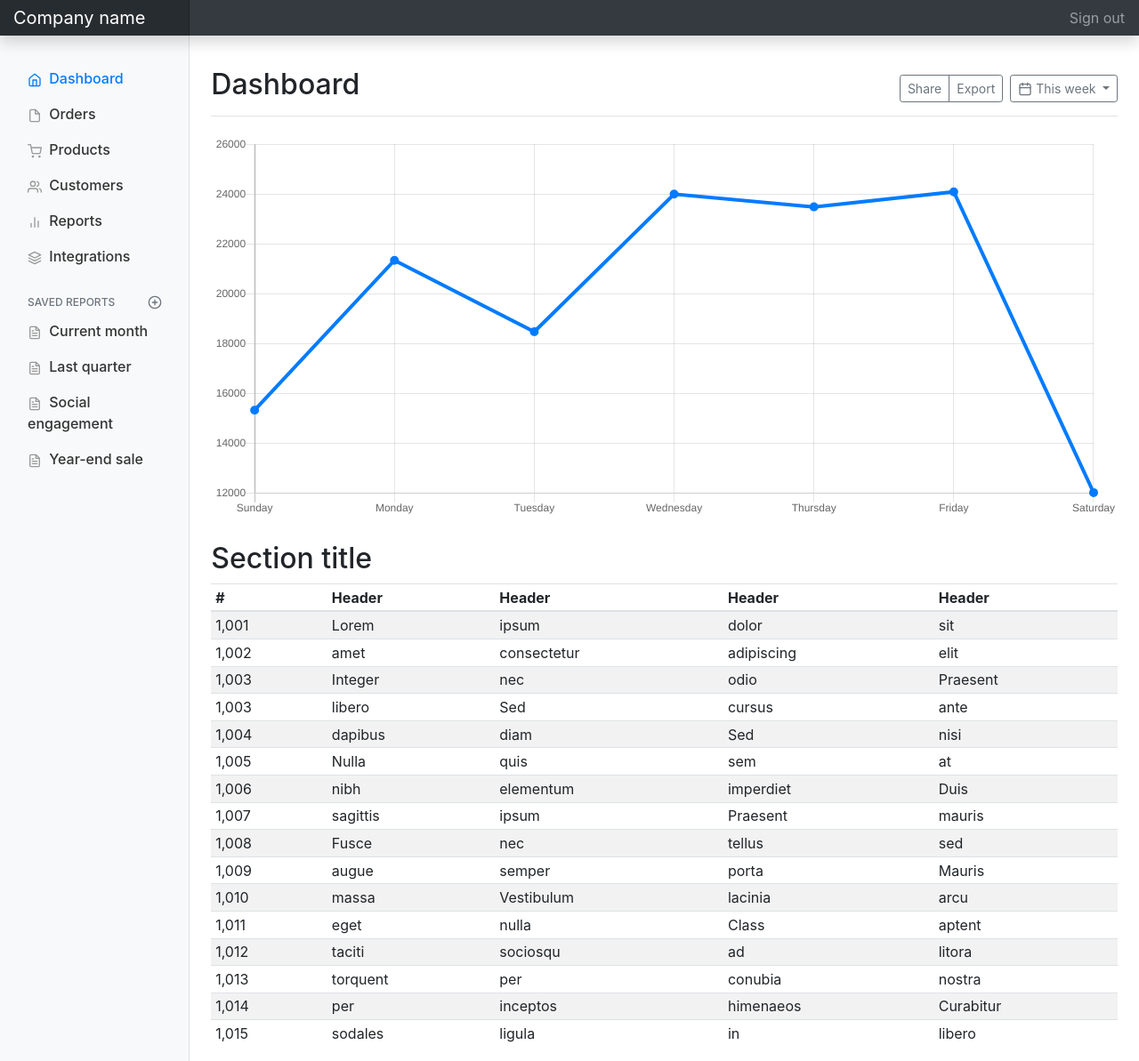
After one commit to bisquetocs/proyecto_bisquet, a Django app: template ocs/empleados/templates/empleados/dash.html in a window 1280 px wide. The commit adds this page. Shown: the whole page at 89% size. Run offline with Django 3.2, Linux system fonts and the light colour scheme; the template is opened without the code that fills it, so the values that code supplies are empty; some libraries are stand-ins or nearby versions.

Commit message:
Dashboard y tablas

```diff
--- /dev/null
+++ b/ocs/empleados/static/empleados/dashboard.css
@@ -0,0 +1,101 @@
+body {
+  font-size: .875rem;
+  color : green;
+}
+
+.feather {
+  width: 16px;
+  height: 16px;
+  vertical-align: text-bottom;
+}
+
+/*
+ * Sidebar
+ */
+
+.sidebar {
+  position: fixed;
+  top: 0;
+  bottom: 0;
+  left: 0;
+  z-index: 100; /* Behind the navbar */
+  padding: 60px 0 0; /* Height of navbar */
+  box-shadow: inset -1px 0 0 rgba(0, 0, 0, .1);
+}
+
+.sidebar-sticky {
+  position: relative;
+  top: 0;
+  height: calc(100vh - 48px);
+  padding-top: .5rem;
+  overflow-x: hidden;
+  overflow-y: auto; /* Scrollable contents if viewport is shorter than content. */
+}
+
+@supports ((position: -webkit-sticky) or (position: sticky)) {
+  .sidebar-sticky {
+    position: -webkit-sticky;
+    position: sticky;
+  }
+}
+
+.sidebar .nav-link {
+  font-weight: 500;
+  color: #333;
+}
+
+.sidebar .nav-link .feather {
+  margin-right: 4px;
+  color: #999;
+}
+
+.sidebar .nav-link.active {
+  color: #007bff;
+}
+
+.sidebar .nav-link:hover .feather,
+.sidebar .nav-link.active .feather {
+  color: inherit;
+}
+
+.sidebar-heading {
+  font-size: .75rem;
+  text-transform: uppercase;
+}
+
+/*
+ * Content
+ */
+
+[role="main"] {
+  padding-top: 60px; /* Space for fixed navbar */
+}
+
+/*
+ * Navbar
+ */
+
+.navbar-brand {
+  padding-top: .75rem;
+  padding-bottom: .75rem;
+  font-size: 1rem;
+  background-color: rgba(0, 0, 0, .25);
+  box-shadow: inset -1px 0 0 rgba(0, 0, 0, .25);
+}
+
+.navbar .form-control {
+  padding: .75rem 1rem;
+  border-width: 0;
+  border-radius: 0;
+}
+
+.form-control-dark {
+  color: #fff;
+  background-color: rgba(255, 255, 255, .1);
+  border-color: rgba(255, 255, 255, .1);
+}
+
+.form-control-dark:focus {
+  border-color: transparent;
+  box-shadow: 0 0 0 3px rgba(255, 255, 255, .25);
+}
--- /dev/null
+++ b/ocs/empleados/templates/empleados/dash.html
@@ -0,0 +1,303 @@
+{% load static %}
+
+<link rel="stylesheet" type="text/css" href="{% static 'empleados/dashboard.css' %}">
+
+  <head>
+
+    <meta charset="utf-8">
+    <meta name="viewport" content="width=device-width, initial-scale=1, shrink-to-fit=no">
+    <meta name="description" content="">
+    <meta name="author" content="">
+
+    <title>Dashboard OCS</title>
+
+    <!-- Bootstrap core CSS -->
+    <link rel="stylesheet" href="https://stackpath.bootstrapcdn.com/bootstrap/4.1.3/css/bootstrap.min.css" integrity="sha384-MCw98/SFnGE8fJT3GXwEOngsV7Zt27NXFoaoApmYm81iuXoPkFOJwJ8ERdknLPMO" crossorigin="anonymous">
+
+    <!-- Custom styles for this template -->
+  </head>
+
+  <body>
+    <nav class="navbar navbar-dark fixed-top bg-dark flex-md-nowrap p-0 shadow">
+      <a class="navbar-brand col-sm-3 col-md-2 mr-0" href="#">Company name</a>
+      <ul class="navbar-nav px-3">
+        <li class="nav-item text-nowrap">
+          <a class="nav-link" href="#">Sign out</a>
+        </li>
+      </ul>
+    </nav>
+
+    <div class="container-fluid">
+      <div class="row">
+        <nav class="col-md-2 d-none d-md-block bg-light sidebar">
+          <div class="sidebar-sticky">
+            <ul class="nav flex-column">
+              <li class="nav-item">
+                <a class="nav-link active" href="#">
+                  <span data-feather="home"></span>
+                  Dashboard <span class="sr-only">(current)</span>
+                </a>
+              </li>
+              <li class="nav-item">
+                <a class="nav-link" href="#">
+                  <span data-feather="file"></span>
+                  Orders
+                </a>
+              </li>
+              <li class="nav-item">
+                <a class="nav-link" href="#">
+                  <span data-feather="shopping-cart"></span>
+                  Products
+                </a>
+              </li>
+              <li class="nav-item">
+                <a class="nav-link" href="#">
+                  <span data-feather="users"></span>
+                  Customers
+                </a>
+              </li>
+              <li class="nav-item">
+                <a class="nav-link" href="#">
+                  <span data-feather="bar-chart-2"></span>
+                  Reports
+                </a>
+              </li>
+              <li class="nav-item">
+                <a class="nav-link" href="#">
+                  <span data-feather="layers"></span>
+                  Integrations
+                </a>
+              </li>
+            </ul>
+
+            <h6 class="sidebar-heading d-flex justify-content-between align-items-center px-3 mt-4 mb-1 text-muted">
+              <span>Saved reports</span>
+              <a class="d-flex align-items-center text-muted" href="#">
+                <span data-feather="plus-circle"></span>
+              </a>
+            </h6>
+            <ul class="nav flex-column mb-2">
+              <li class="nav-item">
+                <a class="nav-link" href="#">
+                  <span data-feather="file-text"></span>
+                  Current month
+                </a>
+              </li>
+              <li class="nav-item">
+                <a class="nav-link" href="#">
+                  <span data-feather="file-text"></span>
+                  Last quarter
+                </a>
+              </li>
+              <li class="nav-item">
+                <a class="nav-link" href="#">
+                  <span data-feather="file-text"></span>
+                  Social engagement
+                </a>
+              </li>
+              <li class="nav-item">
+                <a class="nav-link" href="#">
+                  <span data-feather="file-text"></span>
+                  Year-end sale
+                </a>
+              </li>
+            </ul>
+          </div>
+        </nav>
+
+        <main role="main" class="col-md-9 ml-sm-auto col-lg-10 px-4">
+          <div class="d-flex justify-content-between flex-wrap flex-md-nowrap align-items-center pt-3 pb-2 mb-3 border-bottom">
+            <h1 class="h2">Dashboard</h1>
+            <div class="btn-toolbar mb-2 mb-md-0">
+              <div class="btn-group mr-2">
+                <button type="button" class="btn btn-sm btn-outline-secondary">Share</button>
+                <button type="button" class="btn btn-sm btn-outline-secondary">Export</button>
+              </div>
+              <button type="button" class="btn btn-sm btn-outline-secondary dropdown-toggle">
+                <span data-feather="calendar"></span>
+                This week
+              </button>
+            </div>
+          </div>
+
+          <canvas class="my-4 w-100" id="myChart" width="900" height="380"></canvas>
+
+          <h2>Section title</h2>
+          <div class="table-responsive">
+            <table class="table table-striped table-sm">
+              <thead>
+                <tr>
+                  <th>#</th>
+                  <th>Header</th>
+                  <th>Header</th>
+                  <th>Header</th>
+                  <th>Header</th>
+                </tr>
+              </thead>
+              <tbody>
+                <tr>
+                  <td>1,001</td>
+                  <td>Lorem</td>
+                  <td>ipsum</td>
+                  <td>dolor</td>
+                  <td>sit</td>
+                </tr>
+                <tr>
+                  <td>1,002</td>
+                  <td>amet</td>
+                  <td>consectetur</td>
+                  <td>adipiscing</td>
+                  <td>elit</td>
+                </tr>
+                <tr>
+                  <td>1,003</td>
+                  <td>Integer</td>
+                  <td>nec</td>
+                  <td>odio</td>
+                  <td>Praesent</td>
+                </tr>
+                <tr>
+                  <td>1,003</td>
+                  <td>libero</td>
+                  <td>Sed</td>
+                  <td>cursus</td>
+                  <td>ante</td>
+                </tr>
+                <tr>
+                  <td>1,004</td>
+                  <td>dapibus</td>
+                  <td>diam</td>
+                  <td>Sed</td>
+                  <td>nisi</td>
+                </tr>
+                <tr>
+                  <td>1,005</td>
+                  <td>Nulla</td>
+                  <td>quis</td>
+                  <td>sem</td>
+                  <td>at</td>
+                </tr>
+                <tr>
+                  <td>1,006</td>
+                  <td>nibh</td>
+                  <td>elementum</td>
+                  <td>imperdiet</td>
+                  <td>Duis</td>
+                </tr>
+                <tr>
+                  <td>1,007</td>
+                  <td>sagittis</td>
+                  <td>ipsum</td>
+                  <td>Praesent</td>
+                  <td>mauris</td>
+                </tr>
+                <tr>
+                  <td>1,008</td>
+                  <td>Fusce</td>
+                  <td>nec</td>
+                  <td>tellus</td>
+                  <td>sed</td>
+                </tr>
+                <tr>
+                  <td>1,009</td>
+                  <td>augue</td>
+                  <td>semper</td>
+                  <td>porta</td>
+                  <td>Mauris</td>
+                </tr>
+                <tr>
+                  <td>1,010</td>
+                  <td>massa</td>
+                  <td>Vestibulum</td>
+                  <td>lacinia</td>
+                  <td>arcu</td>
+                </tr>
+                <tr>
+                  <td>1,011</td>
+                  <td>eget</td>
+                  <td>nulla</td>
+                  <td>Class</td>
+                  <td>aptent</td>
+                </tr>
+                <tr>
+                  <td>1,012</td>
+                  <td>taciti</td>
+                  <td>sociosqu</td>
+                  <td>ad</td>
+                  <td>litora</td>
+                </tr>
+                <tr>
+                  <td>1,013</td>
+                  <td>torquent</td>
+                  <td>per</td>
+                  <td>conubia</td>
+                  <td>nostra</td>
+                </tr>
+                <tr>
+                  <td>1,014</td>
+                  <td>per</td>
+                  <td>inceptos</td>
+                  <td>himenaeos</td>
+                  <td>Curabitur</td>
+                </tr>
+                <tr>
+                  <td>1,015</td>
+                  <td>sodales</td>
+                  <td>ligula</td>
+                  <td>in</td>
+                  <td>libero</td>
+                </tr>
+              </tbody>
+            </table>
+          </div>
+        </main>
+      </div>
+    </div>
+
+    <!-- Bootstrap core JavaScript
+    ================================================== -->
+    <!-- Placed at the end of the document so the pages load faster -->
+
+    <script src="https://code.jquery.com/jquery-3.3.1.slim.min.js" integrity="sha384-q8i/X+965DzO0rT7abK41JStQIAqVgRVzpbzo5smXKp4YfRvH+8abtTE1Pi6jizo" crossorigin="anonymous"></script>
+    <script>window.jQuery || document.write('<script src="https://code.jquery.com/jquery-3.3.1.slim.min.js" integrity="sha384-q8i/X+965DzO0rT7abK41JStQIAqVgRVzpbzo5smXKp4YfRvH+8abtTE1Pi6jizo" crossorigin="anonymous"><\/script>')</script>
+    <script src="https://stackpath.bootstrapcdn.com/bootstrap/4.1.3/js/bootstrap.min.js" integrity="sha384-ChfqqxuZUCnJSK3+MXmPNIyE6ZbWh2IMqE241rYiqJxyMiZ6OW/JmZQ5stwEULTy" crossorigin="anonymous"></script>
+    <script src="https://cdnjs.cloudflare.com/ajax/libs/popper.js/1.14.3/umd/popper.min.js" integrity="sha384-ZMP7rVo3mIykV+2+9J3UJ46jBk0WLaUAdn689aCwoqbBJiSnjAK/l8WvCWPIPm49" crossorigin="anonymous"></script>
+
+    <!-- Icons -->
+    <script src="https://unpkg.com/feather-icons/dist/feather.min.js"></script>
+    <script>
+      feather.replace()
+    </script>
+
+    <!-- Graphs -->
+    <script src="https://cdnjs.cloudflare.com/ajax/libs/Chart.js/2.7.1/Chart.min.js"></script>
+    <script>
+      var ctx = document.getElementById("myChart");
+      var myChart = new Chart(ctx, {
+        type: 'line',
+        data: {
+          labels: ["Sunday", "Monday", "Tuesday", "Wednesday", "Thursday", "Friday", "Saturday"],
+          datasets: [{
+            data: [15339, 21345, 18483, 24003, 23489, 24092, 12034],
+            lineTension: 0,
+            backgroundColor: 'transparent',
+            borderColor: '#007bff',
+            borderWidth: 4,
+            pointBackgroundColor: '#007bff'
+          }]
+        },
+        options: {
+          scales: {
+            yAxes: [{
+              ticks: {
+                beginAtZero: false
+              }
+            }]
+          },
+          legend: {
+            display: false,
+          }
+        }
+      });
+    </script>
+  </body>
--- /dev/null
+++ b/ocs/empleados/templates/empleados/test.html
@@ -0,0 +1,5 @@
+{% load static %}
+
+<link rel="stylesheet" type="text/css" href="{% static 'empleados/dashboard.css' %}">
+
+<h>hola mundo</h>
--- a/ocs/empleados/views.py
+++ b/ocs/empleados/views.py
@@ -7,7 +7,7 @@ from django.utils import timezone
 from .models import Empleado, Empresa, Rol
 
 class IndexView(generic.ListView):
-    template_name = 'empleados/index.html'
+    template_name = 'empleados/empleados.html'
     context_object_name = 'empleados_list'
 
     def get_queryset(self):
```
Also changed, not shown: ocs/empleados/templates/empleados/empleados.html (added, +177 -0 lines), ocs/empleados/templates/empleados/index.html (+83 -5 lines).
